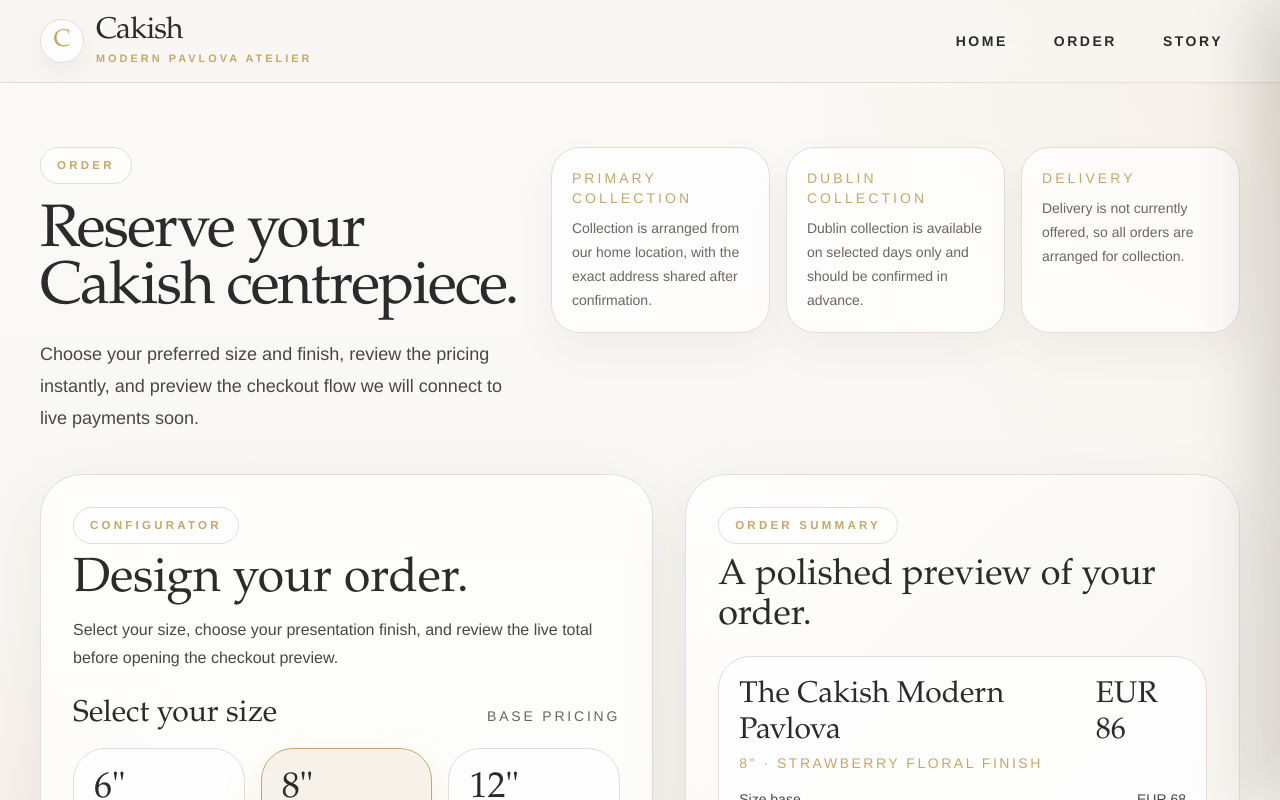
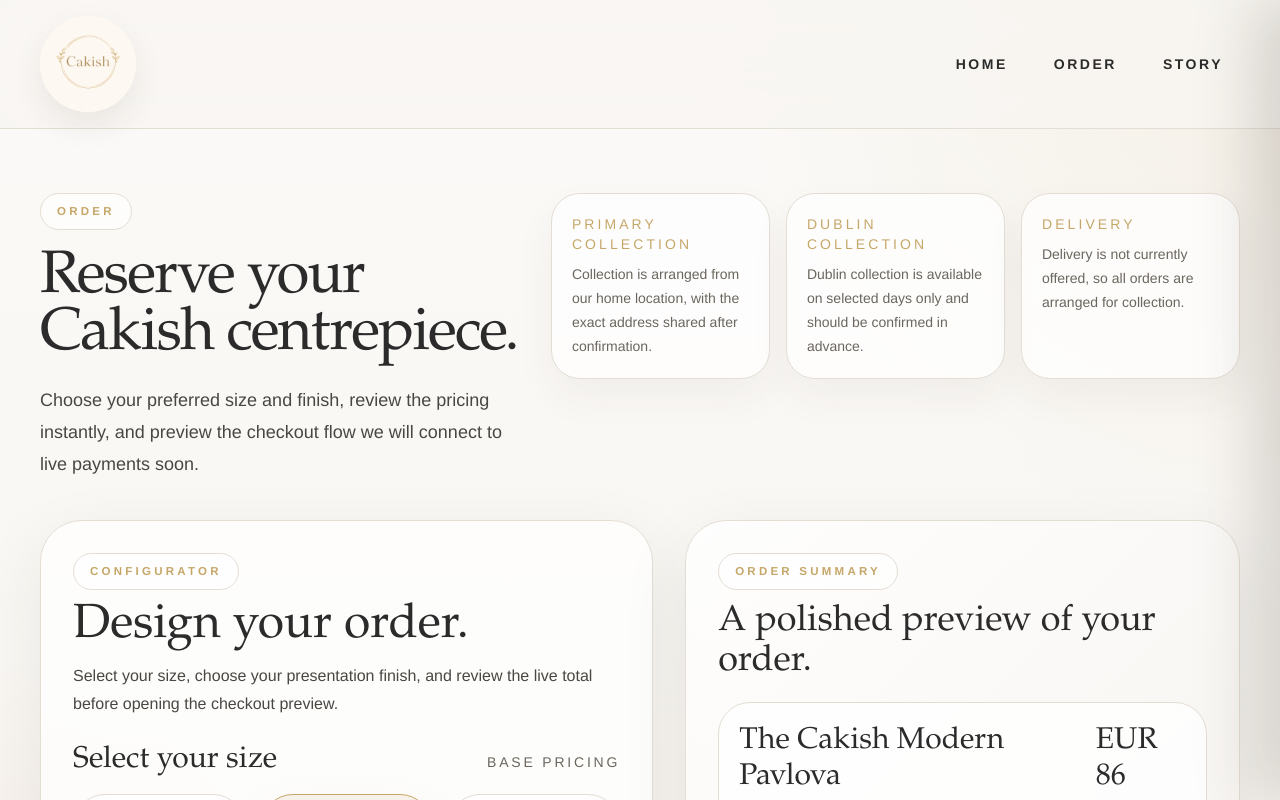
Before and after one commit to gvalero/cakish, a Next.js app: page /order in a window 1280 px wide. Shown: the top 800 px of the page. Built offline with nearby package versions, Linux system fonts and the light colour scheme.

Commit message:
Add brand logo to site chrome

```diff
--- /dev/null
+++ b/components/brand-logo.tsx
@@ -0,0 +1,20 @@
+import Image from "next/image";
+import { assetPath } from "@/lib/asset-path";
+
+type BrandLogoProps = {
+  className?: string;
+  priority?: boolean;
+};
+
+export function BrandLogo({ className, priority = false }: BrandLogoProps) {
+  return (
+    <Image
+      src={assetPath("/images/cakish-logo.png")}
+      alt="Cakish logo"
+      width={220}
+      height={220}
+      priority={priority}
+      className={className}
+    />
+  );
+}
--- a/components/site-footer.tsx
+++ b/components/site-footer.tsx
@@ -1,4 +1,5 @@
 import Link from "next/link";
+import { BrandLogo } from "@/components/brand-logo";
 import { siteContent } from "@/lib/site-data";
 
 export function SiteFooter() {
@@ -6,9 +7,7 @@
     <footer className="border-t border-[color:var(--line)] px-6 py-10 md:px-10">
       <div className="mx-auto grid max-w-7xl gap-8 md:grid-cols-[1fr_auto] md:items-end">
         <div className="space-y-3">
-          <p className="font-serif text-3xl text-[color:var(--deep-charcoal)]">
-            Cakish
-          </p>
+          <BrandLogo className="h-24 w-24 rounded-full object-cover shadow-[0_18px_40px_rgba(53,45,34,0.06)]" />
           <p className="max-w-xl text-sm leading-6 text-[color:var(--muted-copy)]">
             {siteContent.footerCopy}
           </p>
--- a/components/site-header.tsx
+++ b/components/site-header.tsx
@@ -1,4 +1,5 @@
 import Link from "next/link";
+import { BrandLogo } from "@/components/brand-logo";
 
 const navItems = [
   { href: "/", label: "Home" },
@@ -10,18 +11,11 @@
   return (
     <header className="sticky top-0 z-40 border-b border-[color:var(--line)] bg-[rgba(248,246,242,0.82)] px-6 backdrop-blur-xl md:px-10">
       <div className="mx-auto flex max-w-7xl flex-col gap-4 py-4 md:flex-row md:items-center md:justify-between">
-        <Link href="/" className="group inline-flex items-center gap-3">
-          <span className="inline-flex h-11 w-11 items-center justify-center rounded-full border border-[color:var(--line)] bg-white/80 font-serif text-2xl text-[color:var(--soft-gold)] shadow-[0_10px_24px_rgba(53,45,34,0.06)]">
-            C
-          </span>
-          <div>
-            <p className="font-serif text-3xl leading-none tracking-[-0.03em] text-[color:var(--deep-charcoal)]">
-              Cakish
-            </p>
-            <p className="mt-1 text-[0.68rem] font-semibold uppercase tracking-[0.28em] text-[color:var(--soft-gold)]">
-              Modern Pavlova Atelier
-            </p>
-          </div>
+        <Link href="/" className="group inline-flex items-center">
+          <BrandLogo
+            priority
+            className="h-20 w-20 rounded-full object-cover shadow-[0_14px_32px_rgba(53,45,34,0.08)] transition duration-200 group-hover:translate-y-[-1px] md:h-24 md:w-24"
+          />
         </Link>
 
         <nav className="flex flex-wrap items-center gap-2 md:gap-3">
```
Also changed, not shown: public/images/cakish-logo.png (added).
